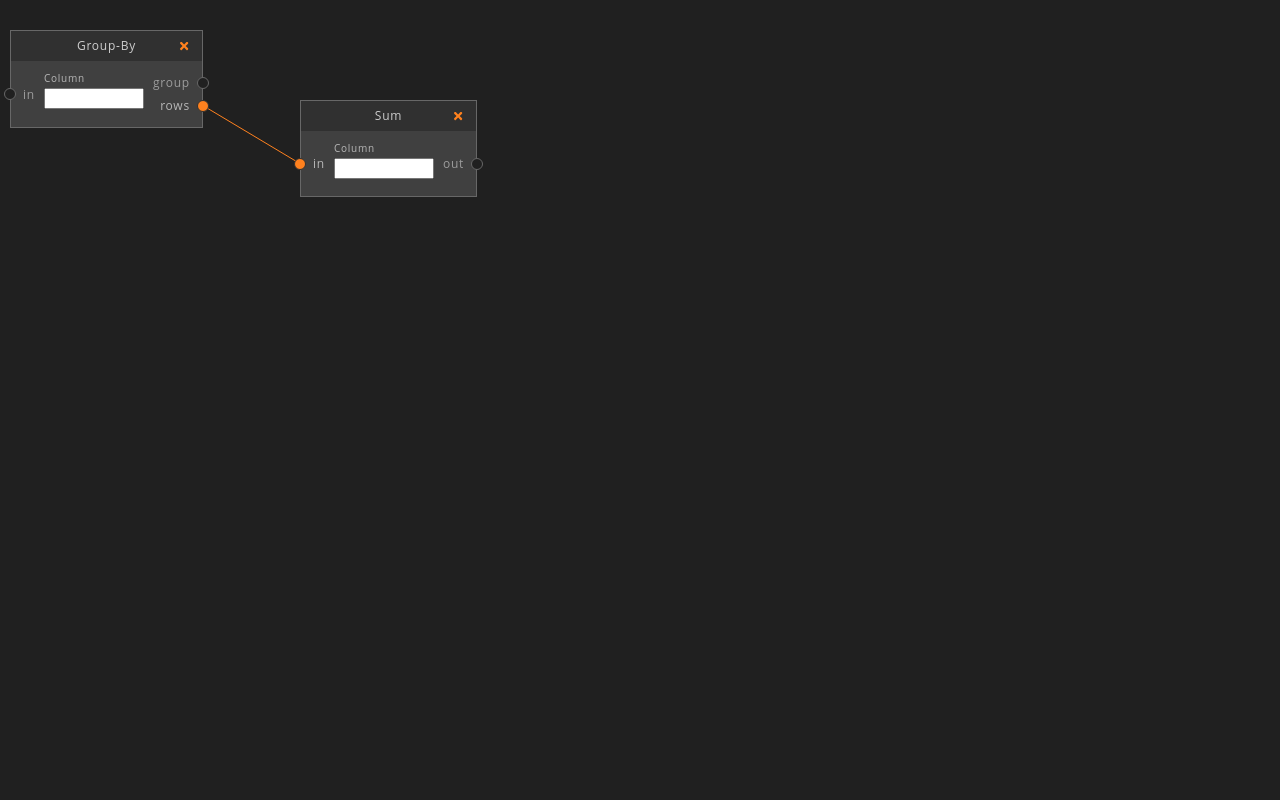
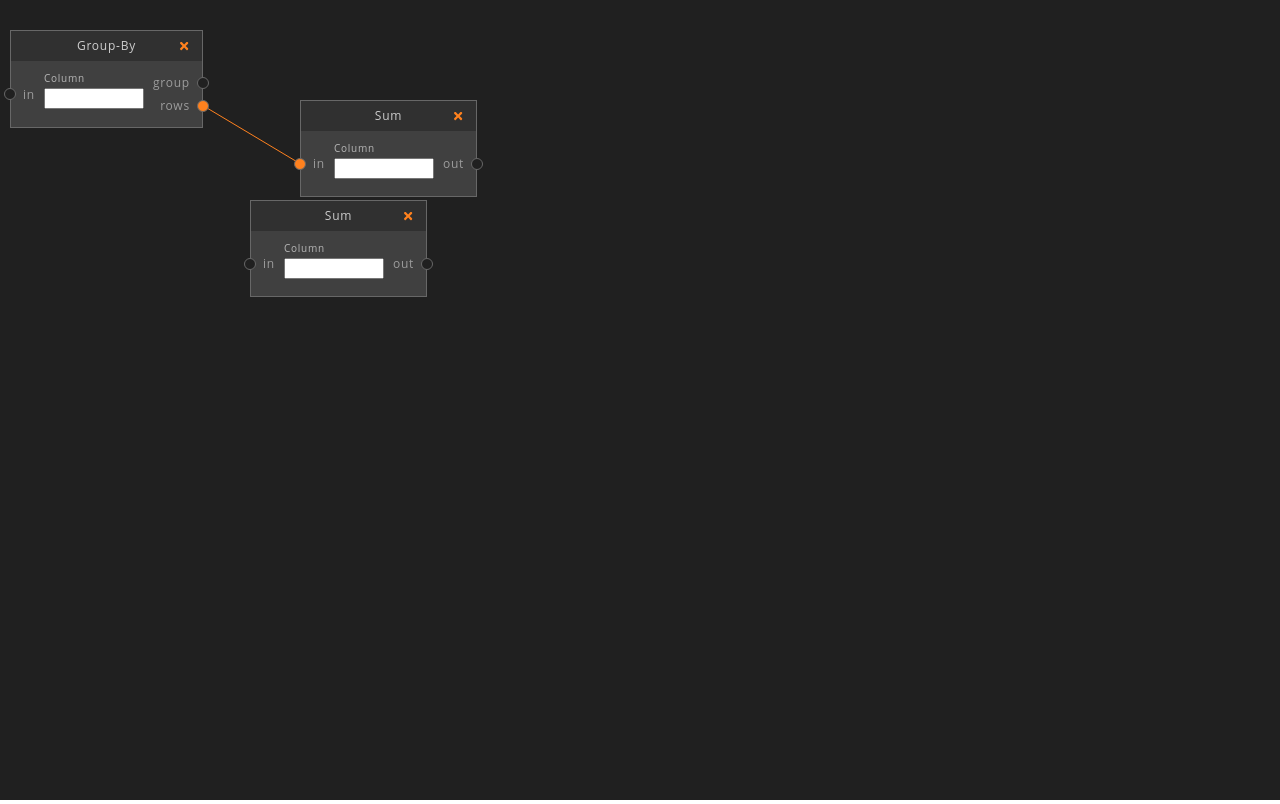
Before and after one commit to mANDROID99/dataflow-react, a React (Create React App) app: page / in a window 1280 px wide. Built offline with nearby package versions, Linux system fonts and the light colour scheme.

Commit message:
restrict connection types

```diff
--- a/src/graph/components/GraphNode.tsx
+++ b/src/graph/components/GraphNode.tsx
@@ -87,6 +87,7 @@ function GraphNodeComponent({ nodeId, node, isDragging, dragX, dragY, portDrag }
                             portOut={false}
                             portName={port.name}
                             port={node.ports.in[port.name]}
+                            portSpec={port}
                             portDrag={portDrag}
                         />
                     ))}
@@ -110,6 +111,7 @@ function GraphNodeComponent({ nodeId, node, isDragging, dragX, dragY, portDrag }
                             nodeId={nodeId}
                             portOut={true}
                             portName={port.name}
+                            portSpec={port}
                             port={node.ports.out[port.name]}
                             portDrag={portDrag}
                         />
--- a/src/graph/components/GraphNodePort.tsx
+++ b/src/graph/components/GraphNodePort.tsx
@@ -5,10 +5,12 @@ import { GraphActionType, PortDragState } from '../types/graphStateTypes';
 import { Context } from '../graphContext';
 import { createPortId, PortId, comparePortIds } from '../graphHelpers';
 import { GraphPort } from '../types/graphTypes';
+import { GraphNodePortSpec } from '../types/graphSpecTypes';
 
 type Props = {
     nodeId: string;
     port: GraphPort | undefined;
+    portSpec: GraphNodePortSpec;
     portName: string;
     portOut: boolean;
     portDrag: PortDragState | undefined;
@@ -19,7 +21,7 @@ function isConnected(port: GraphPort | undefined, portDrag: PortDragState | unde
         return true;
     }
 
-    if (portDrag) {
+    if (portDrag && portDrag.portType) {
         if (comparePortIds(portDrag.startPort, portId)) {
             return true;
         }
@@ -32,7 +34,16 @@ function isConnected(port: GraphPort | undefined, portDrag: PortDragState | unde
     return false;
 }
 
-function GraphNodePort({ nodeId, port, portName, portOut, portDrag }: Props) {
+function isConnectable(portDrag: PortDragState, nodeId: string, portOut: boolean, portType: string) {
+    const start = portDrag.startPort;
+    return (
+        portDrag.portType === portType &&
+        start.nodeId !== nodeId &&
+        start.portOut !== portOut
+    );
+}
+
+function GraphNodePort({ nodeId, port, portSpec, portName, portOut, portDrag }: Props) {
     const { dispatch, actions } = useContext(Context);
     const portEl = useRef<HTMLDivElement>(null);
 
@@ -57,21 +68,27 @@ function GraphNodePort({ nodeId, port, portName, portOut, portDrag }: Props) {
 
     }, [nodeId, portName, portOut, dispatch]);
 
+    const portType = portSpec.type;
     const connected = isConnected(port, portDrag, portId);
+    const connectable = portDrag ? isConnectable(portDrag, nodeId, portOut, portType) : false;
 
     function handleMouseDown() {
-        dispatch({ type: GraphActionType.PORT_DRAG_SET, port: portId });
+        dispatch({ type: GraphActionType.PORT_DRAG_START, port: portId, portType });
         if (connected) {
             actions.onNodeConnectionRemoved(portId);
         }
     }
 
     function handleMouseOver() {
-        dispatch({ type: GraphActionType.PORT_DRAG_TARGET_SET, port: portId });
+        if (connectable) {
+            dispatch({ type: GraphActionType.PORT_DRAG_TARGET_SET, port: portId });
+        }
     }
 
     function handleMouseOut() {
-        dispatch({ type: GraphActionType.PORT_DRAG_TARGET_CLEAR, port: portId });
+        if (connectable) {
+            dispatch({ type: GraphActionType.PORT_DRAG_TARGET_CLEAR, port: portId });
+        }
     }
 
     function renderLabel() {
@@ -80,7 +97,7 @@ function GraphNodePort({ nodeId, port, portName, portOut, portDrag }: Props) {
 
     return (
         <div
-            className={classnames("graph-node-port-group", { connected, 'out': portOut })}
+            className={classnames("graph-node-port-group", { connected, connectable, 'out': portOut })}
             onMouseOver={handleMouseOver}
             onMouseOut={handleMouseOut}
         >
--- a/src/graph/components/GraphSVGConnection.tsx
+++ b/src/graph/components/GraphSVGConnection.tsx
@@ -9,7 +9,7 @@ type Props = {
 
 function GraphSVGConnection(props: Props) {
     const d = `M${props.sx},${props.sy}L${props.ex},${props.ey}`;
-    return <path className="graph-connection" d={d}/>
+    return <path className="graph-connection connected" d={d}/>
 }
 
 export default React.memo(GraphSVGConnection);
--- a/src/graph/components/GraphSVGConnectionDraggable.tsx
+++ b/src/graph/components/GraphSVGConnectionDraggable.tsx
@@ -1,6 +1,7 @@
 import React, { useEffect, useState, useContext, useRef } from "react"
 import { Context } from "../graphContext";
 import { GraphActionType, PortDragState } from "../types/graphStateTypes";
+import classNames from "classnames";
 
 type Props = {
     sx: number;
@@ -48,6 +49,7 @@ export default function GraphSVGConnectionDraggable({ sx, sy, drag }: Props) {
         }
     }, [onNodeConnectionCreated, dispatch]);
 
+    const connected = drag.targetPort != null;
     const d = `M${sx},${sy}L${endPos.x},${endPos.y}`;
-    return <path className="graph-connection" d={d}/>
+    return <path className={classNames("graph-connection", { connected })} d={d}/>
 }
--- a/src/graph/graphStateReducer.ts
+++ b/src/graph/graphStateReducer.ts
@@ -47,10 +47,11 @@ export function reducer(state: GraphState, action: GraphAction): GraphState {
                 delete draft.portOffsets[portKey];
             });
 
-        case GraphActionType.PORT_DRAG_SET:
+        case GraphActionType.PORT_DRAG_START:
             return produce(state, (draft) => {
                 draft.portDrag = {
-                    startPort: action.port
+                    startPort: action.port,
+                    portType: action.portType
                 };
             });
 
--- a/src/graph/styles/graph.css
+++ b/src/graph/styles/graph.css
@@ -79,6 +79,10 @@
     margin-right: -7px;
 }
 
+.graph-node-port-group.connectable .graph-node-port {
+    background-color: #ff811e96;
+}
+
 .graph-node-port-label {
     color: var(--text-color-dark);
     margin: 0 7px;
@@ -95,11 +99,6 @@
 
 .graph-node-port-group.connected > .graph-node-port {
     background-color: var(--alt-color);
-    border-color: var(--node-header-color);
-}
-
-.graph-node-port-group.connected > .graph-node-port-label {
-    color: #b7b7b7;
 }
 
 .graph-node-close {
@@ -141,5 +140,9 @@
 }
 
 .graph-connection {
+    stroke: #ff811e96;
+}
+
+.graph-connection.connected {
     stroke: var(--alt-color);
 }
--- a/src/graph/types/graphStateTypes.ts
+++ b/src/graph/types/graphStateTypes.ts
@@ -10,6 +10,7 @@ export type NodeDragState = {
 
 export type PortDragState = {
     startPort: PortId;
+    portType: string;
     targetPort?: PortId;
 }
 
@@ -34,7 +35,7 @@ export enum GraphActionType {
     DRAG_END,
     PORT_MOUNT,
     PORT_UNMOUNT,
-    PORT_DRAG_SET,
+    PORT_DRAG_START,
     PORT_DRAG_END,
     PORT_DRAG_TARGET_SET,
     PORT_DRAG_TARGET_CLEAR
@@ -46,7 +47,7 @@ export type GraphAction =
     | { type: GraphActionType.DRAG_END }
     | { type: GraphActionType.PORT_MOUNT, port: PortId, offX: number, offY: number }
     | { type: GraphActionType.PORT_UNMOUNT, port: PortId }
-    | { type: GraphActionType.PORT_DRAG_SET, port: PortId }
+    | { type: GraphActionType.PORT_DRAG_START, port: PortId, portType: string }
     | { type: GraphActionType.PORT_DRAG_END }
     | { type: GraphActionType.PORT_DRAG_TARGET_SET, port: PortId }
     | { type: GraphActionType.PORT_DRAG_TARGET_CLEAR, port: PortId };
--- a/src/store/graphReducer.ts
+++ b/src/store/graphReducer.ts
@@ -34,6 +34,17 @@ const INIT_GRAPH_STATE: Graph = {
                         port: 'rows'
                     }
                 },
+                out: {}
+            }
+        },
+        sum2: {
+            title: 'Sum',
+            type: 'sum',
+            fields: {},
+            x: 250,
+            y: 200,
+            ports: {
+                in: {},
                 out: {}
             }
         }
```
Also changed, not shown: src/store/storeTypes.ts (+7 -1 lines).
